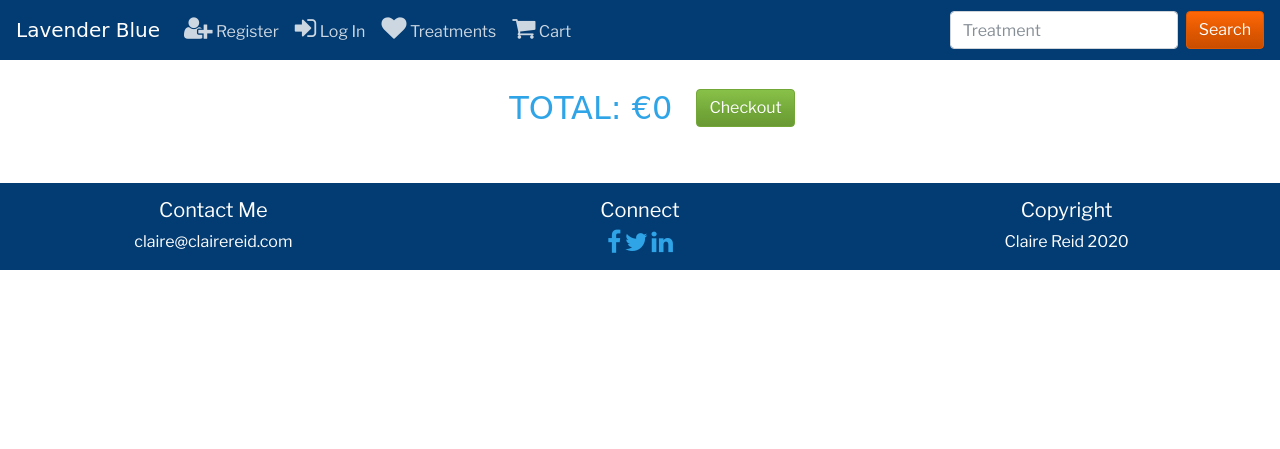
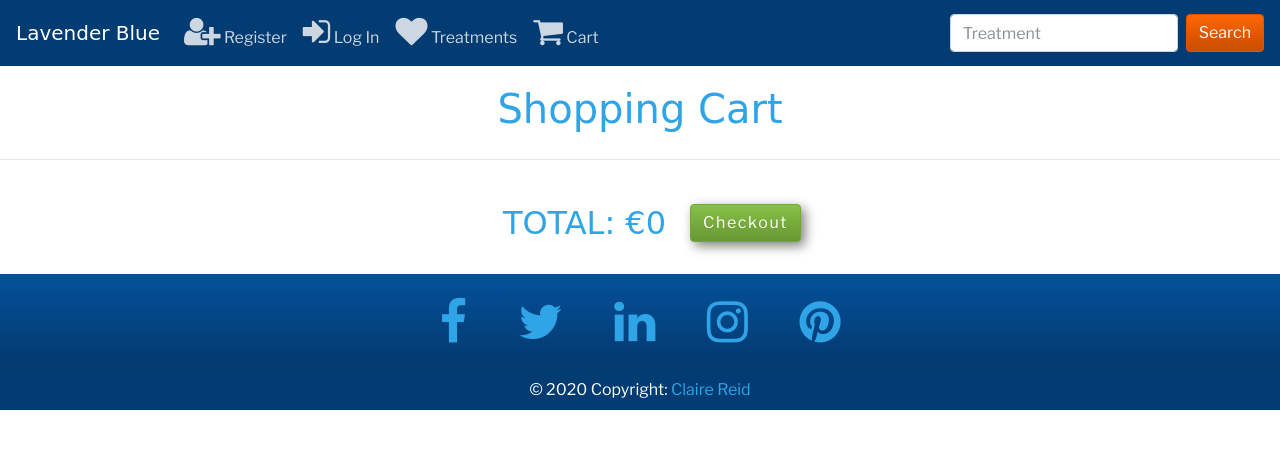
Before and after one commit to AidanJReid/claire, a Django app: page /cart/ in a window 1280 px wide. Shown: the top 449 px of the page. Run offline with Django 3.2, Linux system fonts and the light colour scheme; some libraries are stand-ins or nearby versions; some web fonts are replaced.

Commit message:
updated homepage styling, colours of forms, containers, title of carousel images, footer icons. Nothing fundamentally changed on backend

```diff
--- a/accounts/templates/login.html
+++ b/accounts/templates/login.html
@@ -3,7 +3,7 @@
 {% load bootstrap_tags %}
 
 {% block content %}
-<h2 class="top-head text-center">User Login</h2>
+<h1 class="top-head text-center">User Login</h1>
 <div class="row">
     <div class="col-md-4">
     </div>
--- a/accounts/templates/profile.html
+++ b/accounts/templates/profile.html
@@ -1,6 +1,8 @@
 {% extends 'base.html' %}
 {% load staticfiles %}
 {% block content %}
+<h1 class="top-head text-center">Profile</h1>
+<hr>
 <div class="row my-5">
     <div class="col-xs-12 col-md-6 offset-md-3">
         <ul class="list-group">
--- a/cart/templates/cart.html
+++ b/cart/templates/cart.html
@@ -3,6 +3,8 @@
 {% load bootstrap_tags %}
 
 {% block content %}
+<h1 class="top-head text-center">Shopping Cart</h1>
+<hr>
 <div class="container-fluid">
     <div class="card-deck">
         {% for item in cart_items %}
@@ -35,7 +37,7 @@
             <h2>TOTAL: €{{ total }}</strong></h2>
         </div>
         <div>
-            <a href="{% url 'checkout' %}" class="btn btn-success" role="button">Checkout</a>
+            <a href="{% url 'checkout' %}" class="btn btn-success btngen" role="button">Checkout</a>
         </div>
     </div>
 </div>
--- a/checkout/templates/checkout.html
+++ b/checkout/templates/checkout.html
@@ -53,7 +53,7 @@
         </div>
         {% csrf_token %}
         <div class="form-group col-md-12 text-center">
-            <input class=" btn btn-primary btn-lg active" id="submit_payment_btn" name="commit" type="submit" value="Submit Payment">
+            <input class=" btn btn-primary btn-lg btngen active" id="submit_payment_btn" name="commit" type="submit" value="Submit Payment">
         </div>
     </form>
 </div>
--- a/products/templates/products.html
+++ b/products/templates/products.html
@@ -12,7 +12,7 @@
 {% endif %}
 {% block content %}
 <div class="container text-center">
-	<h2 class="top-head">Treatments</h2>
+	<h1 class="top-head">Treatments</h1>
 	<!--Filter instructions-->
     <form action="{% url 'products' %}" method="GET">
 	<p>You can search for treatments by muscle group or using 'Search' in the navigation bar.</p>
--- a/static/css/style.css
+++ b/static/css/style.css
@@ -70,22 +111,28 @@ h1, h2, h3, .navbar-brand {
   }
 }
 
-/* Contact form */
+/* Contact form section - another from UI gradients - https://uigradients.com/#Dull*/
+
+#form-section {
+    background: #C9D6FF;  /* fallback for old browsers */
+    background: -webkit-linear-gradient(to top, #E2E2E2, #C9D6FF);  /* Chrome 10-25, Safari 5.1-6 */
+    background: linear-gradient(to top, #E2E2E2, #C9D6FF); /* W3C, IE 10+/ Edge, Firefox 16+, Chrome 26+, Opera 12+, Safari 7+ */
+}
+
+/* contact form */
 #qform {
-    background:gainsboro;
-    margin-bottom: 10px;
-    padding-bottom: 10px;
     border-radius: 10px;
 }
 
 .btngen {
     letter-spacing: 0.1rem;
+    filter:drop-shadow(4px 4px 6px gray);
 }
 
-/* footer */
-.footer {
-    margin-top: 50px;
-    padding-top: 15px;
+.blockquote-footer {
+    color: #fff;
+    text-emphasis: bolder;
+    text-transform: uppercase;
 }
 
 
@@ -138,9 +185,9 @@ caption p {
   margin-right: 25px;
 }
 
-.fa {
+/* .fa {
   font-size: 25px;
-}
+} */
 
 .checked {
   color: orange;
--- a/templates/base.html
+++ b/templates/base.html
@@ -26,27 +26,27 @@
                 <ul class="navbar-nav mr-auto">
                     {% if user.is_authenticated %}
                         <li class="nav-item">
-                            <a class="nav-link" href="{% url 'profile' %}"><i class="fa fa-user"></i> Profile</a>
+                            <a class="nav-link" href="{% url 'profile' %}"><i class="fa fa-user fa-2x"></i> Profile</a>
                         </li>
                         <li class="nav-item">
-                            <a class="nav-link" href="{% url 'logout' %}"><i class="fa fa-sign-out"></i> Log Out</a>
+                            <a class="nav-link" href="{% url 'logout' %}"><i class="fa fa-sign-out fa-2x"></i> Log Out</a>
                         </li>
                         <li class="nav-item">
-                            <a class="nav-link" href="{% url 'products' %}"><i class="fa fa-heart"></i> Treatments</a>
+                            <a class="nav-link" href="{% url 'products' %}"><i class="fa fa-heart fa-2x"></i> Treatments</a>
                         </li>
                     {% else %}
                         <li class="nav-item">
-                            <a class="nav-link" href="{% url 'register' %}"><i class="fa fa-user-plus"></i> Register</a>
+                            <a class="nav-link" href="{% url 'register' %}"><i class="fa fa-user-plus fa-2x"></i> Register</a>
                         </li>
                         <li class="nav-item">
-                            <a class="nav-link" href="{% url 'login' %}"><i class="fa fa-sign-in"></i> Log In</a>
+                            <a class="nav-link" href="{% url 'login' %}"><i class="fa fa-sign-in fa-2x"></i> Log In</a>
                         </li>
                         <li class="nav-item">
-                            <a class="nav-link" href="{% url 'products' %}"><i class="fa fa-heart"></i> Treatments</a>
+                            <a class="nav-link" href="{% url 'products' %}"><i class="fa fa-heart fa-2x"></i> Treatments</a>
                         </li>
                     {% endif %}
                         <li class="nav-item">
-                            <a class="nav-link" href="{% url 'view_cart' %}"><i class="fa fa-shopping-cart"></i> Cart
+                            <a class="nav-link" href="{% url 'view_cart' %}"><i class="fa fa-shopping-cart fa-2x"></i> Cart
                                 {% if product_count > 0 %}
                                 <label class="badge badge-warning">{{ product_count }}</label>
                                 {% endif %}
@@ -79,23 +79,41 @@
     {% block content %} {% endblock %}
 
     <!-- Footer -->
-    <footer class="footer footer-dark bg-info mt-5">
-            <div class="row text-center">
-                <div class="col-sm-4 foot-col">
-                    <h5>Contact Me</h5>
-                    <p style="color:white">claire@clairereid.com</p>
-                </div>
-                <div class="col-sm-4 foot-col">
-                    <h5>Connect</h5>
-                    <a href="#" target="_blank"><i class="fa fa-facebook fa-2x"></i></a>
-                    <a href="#" target="_blank"><i class="fa fa-twitter fa-2x"></i></a>
-                    <a href="#" target="_blank"><i class="fa fa-linkedin fa-2x"></i></a>
-                </div>
-                <div class="col-sm-4 foot-col">
-                    <h5>Copyright</h5>
-                    <p style="color:white">Claire Reid 2020</p>
+    <footer class="page-footer font-small bg-dark">
+        <!-- Footer elements -->
+        <div class="container">
+            <div class="row">
+                <div class="col-md-12 py-2 text-center">
+                    <div class="my-3 flex-center">
+                        <!-- Facebook -->
+                        <a href="#" target="_blank">
+                            <i class="fa fa-facebook-f mx-4 fa-3x"> </i>
+                        </a>
+                        <!-- Twitter -->
+                        <a href="#" target="_blank">
+                            <i class="fa fa-twitter mx-4 fa-3x"> </i>
+                        </a>
+                        <!--Linkedin -->
+                        <a href="#" target="_blank">
+                            <i class="fa fa-linkedin mx-4 fa-3x"></i>
+                        </a>
+                        <!--Instagram-->
+                        <a href="#" target="_blank">
+                            <i class="fa fa-instagram mx-4 fa-3x"> </i>
+                        </a>
+                        <!--Pinterest-->
+                        <a href="#" target="_blank">
+                            <i class="fa fa-pinterest mx-4 fa-3x"> </i>
+                        </a>
+                    </div>
                 </div>
             </div>
+        </div>
+
+        <!-- Copyright -->
+        <div class="footer-copyright text-center text-white py-2 bg-info">© 2020 Copyright:
+            <a href="#"> Claire Reid</a>
+        </div>
     </footer>
 </body>
     <script src="https://cdnjs.cloudflare.com/ajax/libs/jquery/3.4.1/jquery.min.js"></script>
```
Also changed, not shown: other parts of static/css/style.css (+47 -6 lines), accounts/templates/index.html (+34 -21 lines).
